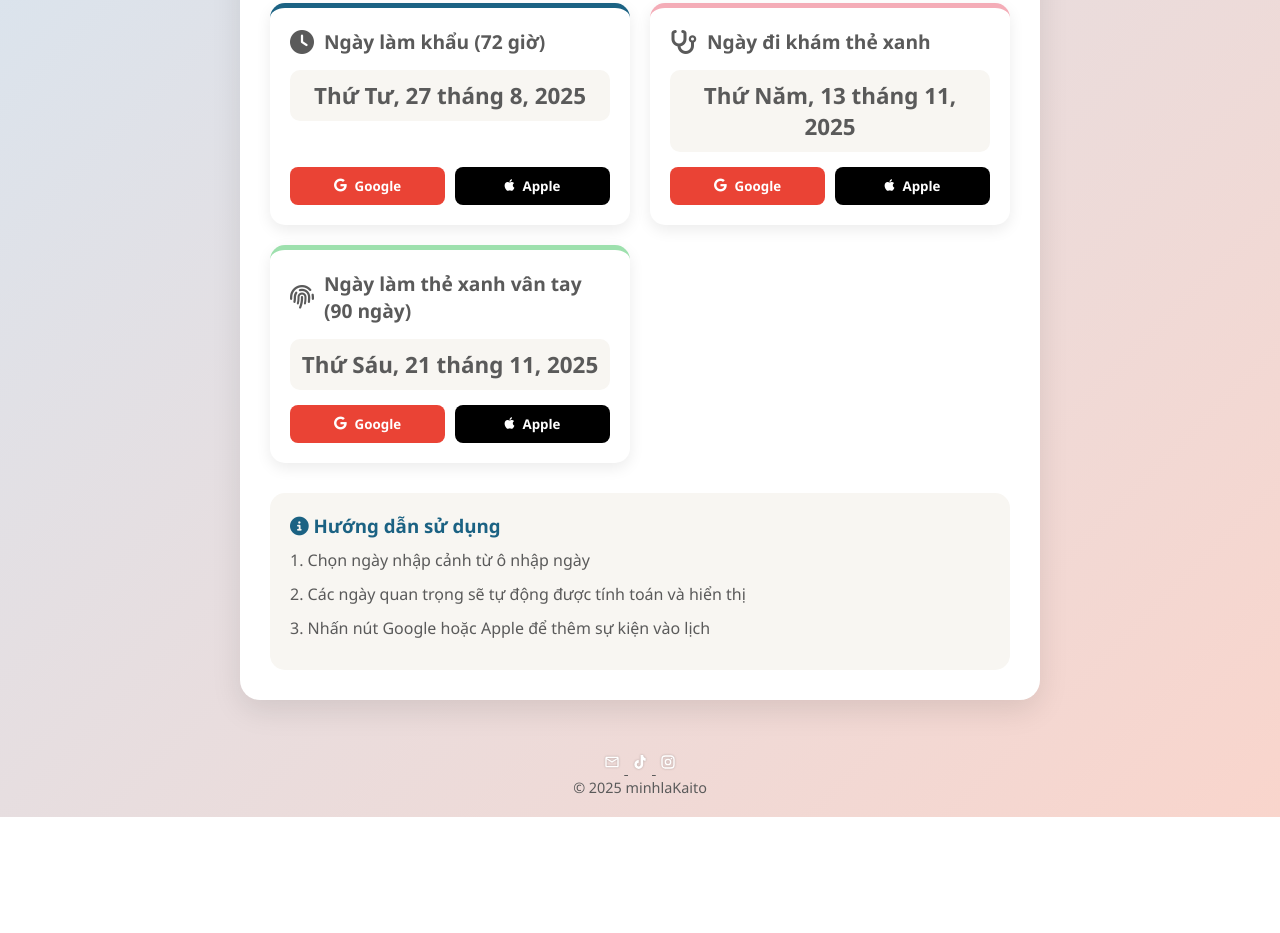
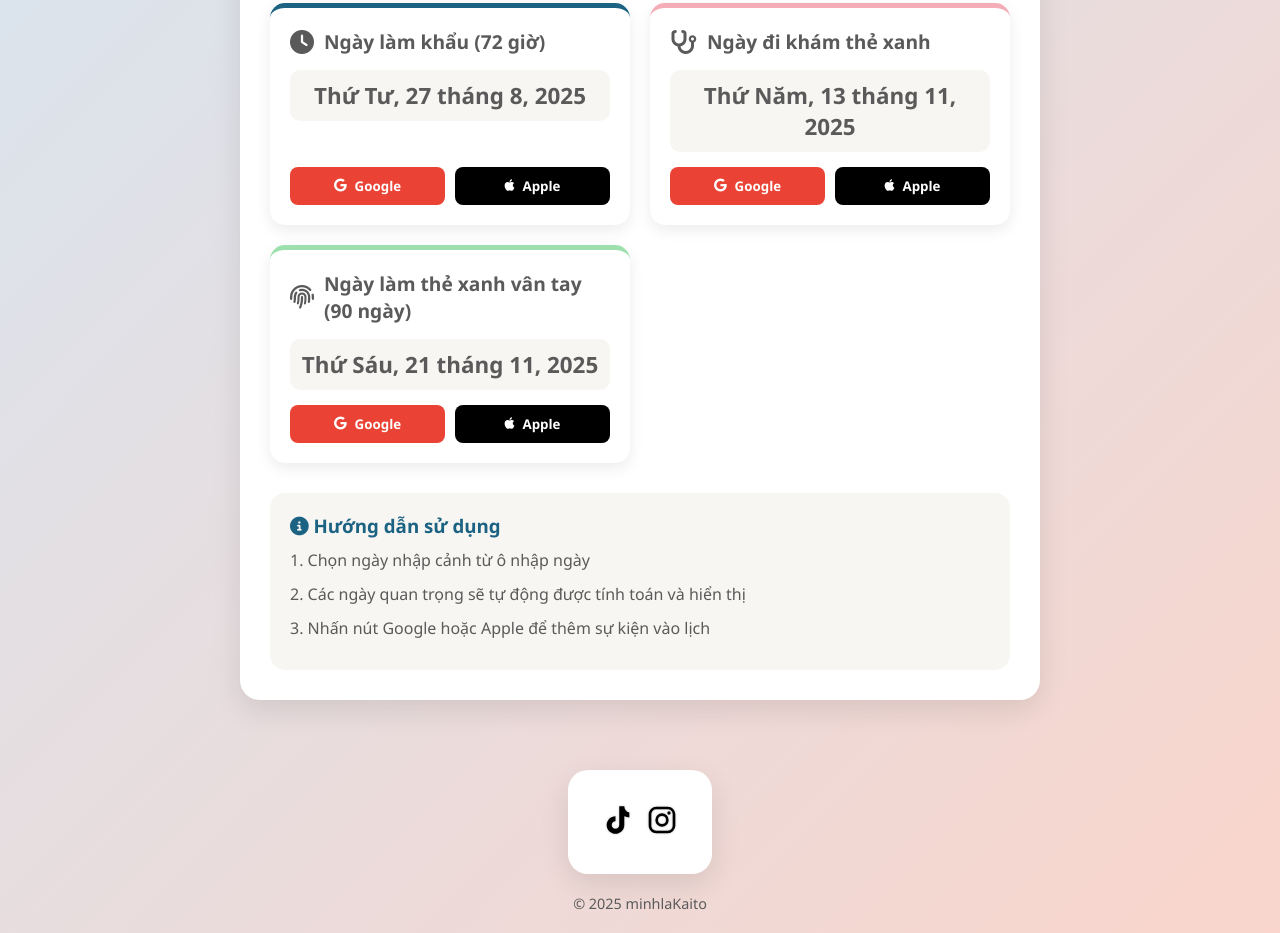
Before and after one commit to dinhkaito/dhsNGA, a plain HTML site: page index.html in a window 1280 px wide. Shown: the part 359-1292 px from the top of the page. Before the commit the page ends 1176 px from the top, so only its background shows below. Drawn offline with Linux system fonts and the light colour scheme.

Commit message:
Update index.html

```diff
--- a/index.html
+++ b/index.html
@@ -81,22 +81,15 @@
     </div>
 
     <footer>
-        <div class="flex flex-wrap items-center text-center justify-center">
-            <a href="#email" aria-label="email" style="color: inherit;">
-                <svg xmlns="http://www.w3.org/2000/svg" viewBox="0 0 200 200" style="fill: rgb(255, 255, 255); width: 24px; height: 24px; padding: 4px; filter: drop-shadow(rgba(0, 0, 0, 0.25) 0px 0.5px 1px);">
-                    <path d="M166.667 33.333H33.333c-9.208 0-16.583 7.459-16.583 16.667l-.083 100c0 9.208 7.458 16.667 16.666 16.667h133.334c9.208 0 16.666-7.459 16.666-16.667V50c0-9.208-7.458-16.667-16.666-16.667m0 116.667H33.333V66.667L100 108.333l66.667-41.666zM100 91.667 33.333 50h133.334z"></path>
-                </svg>
-            </a>
+        <div class="container">
             <a href="https://www.tiktok.com/@dinhkaito" aria-label="tiktok.com/@" style="color: inherit;">
-                <svg xmlns="http://www.w3.org/2000/svg" viewBox="0 0 200 200" style="fill: rgb(255, 255, 255); width: 24px; height: 24px; padding: 4px; filter: drop-shadow(rgba(0, 0, 0, 0.25) 0px 0.5px 1px);">
+                <svg xmlns="http://www.w3.org/2000/svg" viewBox="0 0 200 200" style="fill: rgb(0, 0, 0); width: 40px; height: 40px; padding: 4px; filter: drop-shadow(rgba(0, 0, 0, 0.25) 0px 0.5px 1px);">
                     <path d="M107.867 13.426v118.058c0 13.042-10.575 23.608-23.609 23.608-13.041 0-23.608-10.575-23.608-23.608 0-13.042 10.575-23.608 23.608-23.608V76.392c-30.425 0-55.091 24.667-55.091 55.092s24.666 55.092 55.091 55.092 55.092-24.667 55.092-55.092V76.392l1.658.834a66.6 66.6 0 0 0 29.817 7.041V52.776l-.942-.234c-17.95-4.483-30.541-20.617-30.541-39.116z"></path>
-                </svg>
-            </a>
-            <a href="https://www.instagram.com/dinhkaito" aria-label="instagram.com/" style="color: inherit;">
-                <svg xmlns="http://www.w3.org/2000/svg" viewBox="0 0 200 200" style="fill: rgb(255, 255, 255); width: 24px; height: 24px; padding: 4px; filter: drop-shadow(rgba(0, 0, 0, 0.25) 0px 0.5px 1px);">
+                </svg></a>
+            <a href="https://www.instagram.com/minhlakaito" aria-label="instagram.com/" style="color: inherit;">
+                <svg xmlns="http://www.w3.org/2000/svg" viewBox="0 0 200 200" style="fill: rgb(0, 0, 0); width: 40px; height: 40px; padding: 4px; filter: drop-shadow(rgba(0, 0, 0, 0.25) 0px 0.5px 1px);">
                     <path d="M65 16.667h70c26.667 0 48.333 21.666 48.333 48.333v70A48.334 48.334 0 0 1 135 183.333H65c-26.667 0-48.333-21.666-48.333-48.333V65A48.333 48.333 0 0 1 65 16.667m-1.667 16.666a30 30 0 0 0-30 30v73.334c0 16.583 13.417 30 30 30h73.334a30 30 0 0 0 30-30V63.333c0-16.583-13.417-30-30-30zm80.417 12.5a10.418 10.418 0 1 1 0 20.836 10.418 10.418 0 0 1 0-20.836M100 58.333a41.667 41.667 0 1 1 0 83.334 41.667 41.667 0 0 1 0-83.334M100 75a25 25 0 1 0 0 50 25 25 0 0 0 0-50"></path>
-                </svg>
-            </a>
+                </svg></a>
         </div>
         <p>© 2025 minhlaKaito</p>
     </footer>
```
